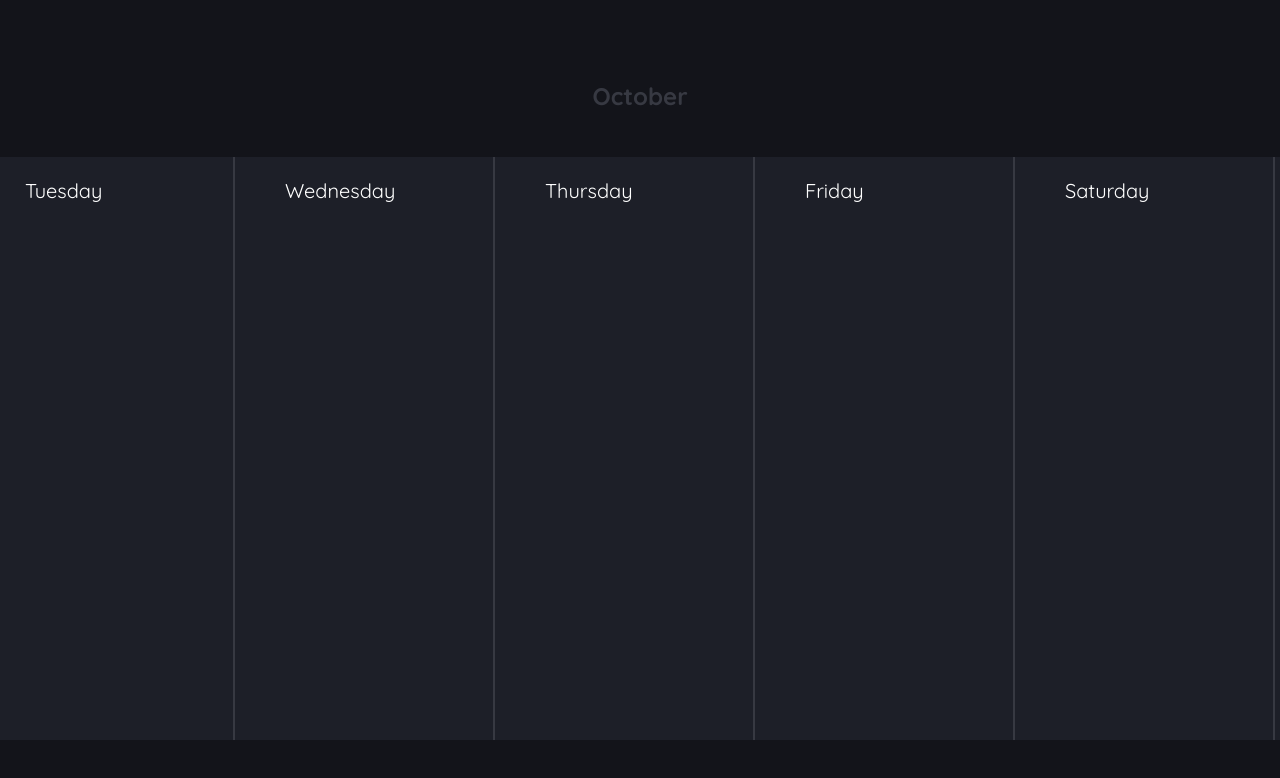
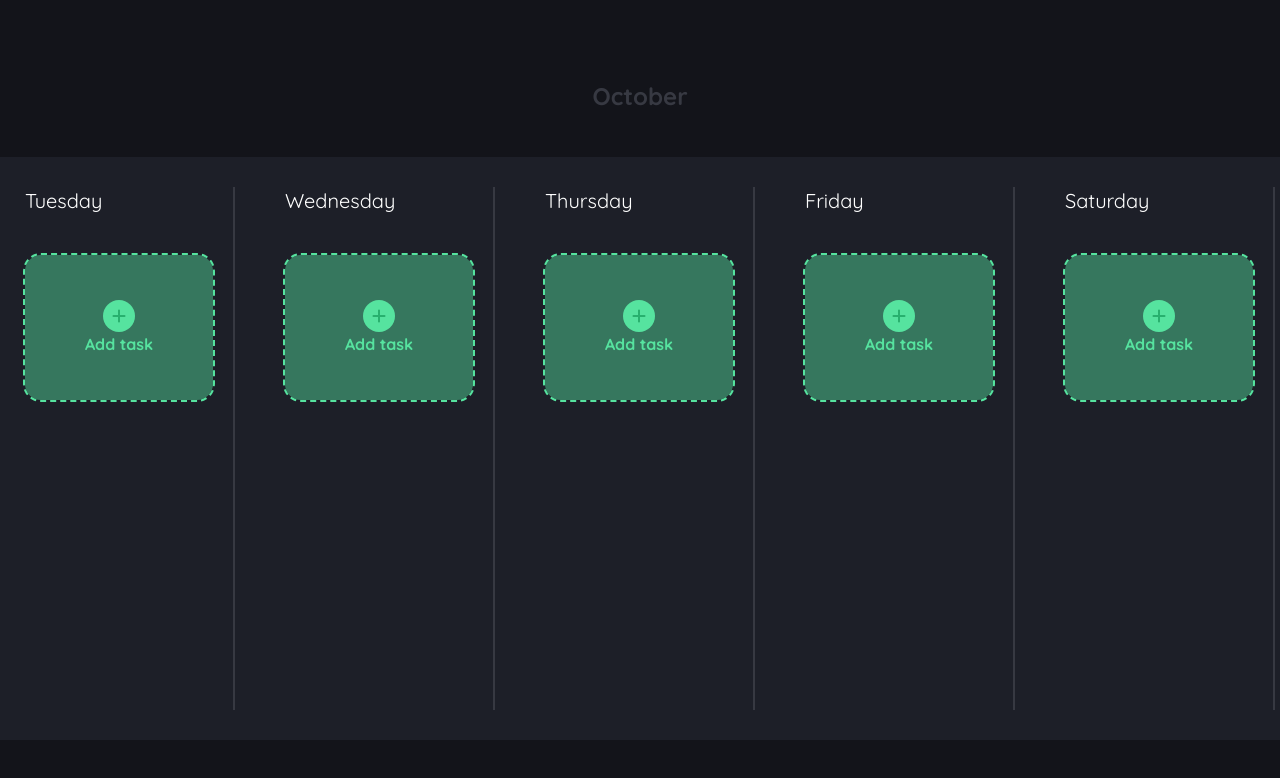
Before and after one commit to joaosuzuki98/tasks-webdev-front, a React (Create React App) app: page / in a window 1280 px wide. Shown: the top 778 px of the page. Built offline with nearby package versions, Linux system fonts and the light colour scheme.

Commit message:
refactor(tasks): Add components for tasks and its container

```diff
--- a/src/App.js
+++ b/src/App.js
@@ -1,13 +1,23 @@
 import './App.css';
 import DaysContainer from './components/DaysContainer/DaysContainer';
 import Header from './components/Header/Header'
+import TaskBlock from './components/TaskBlock/TaskBlock';
+import AddButton from './components/AddButton/AddButton';
 
 function App() {
+  const weekdays = ['Monday', 'Tuesday', 'Wednesday', 'Thursday', 'Friday', 'Saturday', 'Sunday']
+
+
   return (
     <div className="main-container">
       <Header />
-      <DaysContainer />
-
+      <DaysContainer>
+        {weekdays.map(day => (
+          <TaskBlock key={day} dayName={day}>
+            <AddButton />
+          </TaskBlock>
+        ))}
+      </DaysContainer>
     </div>
   );
 }
--- a/src/components/DaysContainer/DaysContainer.js
+++ b/src/components/DaysContainer/DaysContainer.js
@@ -1,48 +1,10 @@
 import React from 'react'
-import AddButton from '../AddButton/AddButton'
 
-function DaysContainer() {
+
+function DaysContainer({children}) {
   return (
-    <div className='grid grid-cols-7 gap-x-[30px] col-start-1 col-end-[15] row-span-6 bg-secondary-black rounded-xl'>
-        <div className='col-span-1 p-[20px] border-r-2 border-[#373942] flex flex-col h-full'>
-            <h3 className='text-xl'>
-                Monday
-            </h3>
-
-            <div className='flex flex-col items-center'>
-                <AddButton />
-            </div>
-        </div>
-        <div className='col-span-1 p-[20px] border-r-2 border-[#373942]'>
-            <h3 className='text-xl'>
-                Tuesday
-            </h3>
-        </div>
-        <div className='col-span-1 p-[20px] border-r-2 border-[#373942]'>
-            <h3 className='text-xl'>
-                Wednesday
-            </h3>
-        </div>
-        <div className='col-span-1 p-[20px] border-r-2 border-[#373942]'>
-            <h3 className='text-xl'>
-                Thursday
-            </h3>
-        </div>
-        <div className='col-span-1 p-[20px] border-r-2 border-[#373942]'>
-            <h3 className='text-xl'>
-                Friday
-            </h3>
-        </div>
-        <div className='col-span-1 p-[20px] border-r-2 border-[#373942]'>
-            <h3 className='text-xl'>
-                Saturday
-            </h3>
-        </div>
-        <div className='col-span-1 p-[20px]'>
-            <h3 className='text-xl'>
-                Sunday
-            </h3>
-        </div>
+    <div className='grid grid-cols-7 gap-x-[30px] col-start-1 col-end-[15] row-span-6 bg-secondary-black rounded-xl py-[30px]'>
+        {children}
     </div>
   )
 }
--- /dev/null
+++ b/src/components/TaskBlock/TaskBlock.js
@@ -0,0 +1,17 @@
+import React from 'react'
+
+function TaskBlock({dayName, children}) {
+  return (
+    <div className='col-span-1 px-[20px] border-r-2 border-[#373942] flex flex-col h-full'>
+        <h3 className='text-xl'>
+            {dayName}
+        </h3>
+
+        <div className='flex flex-col items-center'>
+            {children}
+        </div>
+    </div>
+  )
+}
+
+export default TaskBlock
```
